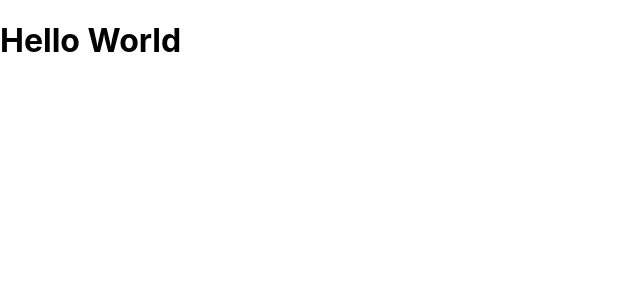
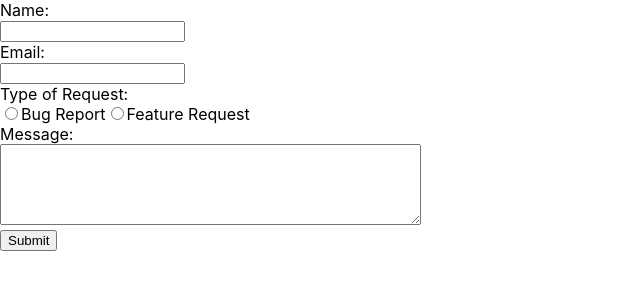
Before and after one commit to seventhaveinc/bug-tracker-frontend, a React (Create React App) app: page /new in a window 1280 px wide. Shown: the top 300 px of the page, without its empty margins (0-640 px from the left). Built offline with nearby package versions, Linux system fonts and the light colour scheme.

Commit message:
Finished axios post request for new forms. Also added regex to check for valid email

```diff
--- a/src/components/New.js
+++ b/src/components/New.js
@@ -5,14 +5,19 @@ function New(props) {
   const [state, setState] = useState({
     username: "",
     email: "",
-    requestType: "",
     message: ""
   });
 
+  const validateEmail = (email) => {
+    return /^[^\s@]+@[^\s@]+\.[^\s@]+$/.test(email)
+  }
+
   const handleSubmit = async (event) => {
     event.preventDefault();
+    if (state.username && state.email && state.message && state.requestType != "") {
+      if (validateEmail(state.email)) {
         try {
-      const response = await axios.post((process.env.REACT_APP_API_URL || 'http://localhost:3000') + '/bugs', {
+          const response = await axios.post((process.env.REACT_APP_API_URL || 'http://localhost:3001') + '/bugs', {
           username: state.username,
           email: state.email,
           requestType: state.requestType,
@@ -21,6 +26,12 @@ function New(props) {
         } catch (error) {
           console.error(error);
         };
+      } else {
+        console.log(`Invalid email address!`);
+      }
+    } else {
+      console.log(`you didn't fill in all the fields lol`);
+    }
   };
 
   const handleInput = (event) => {
@@ -29,7 +40,27 @@ function New(props) {
 
   return (
     <div>
-      <h1>Hello World</h1>
+
+      <form>
+
+        <label htmlFor="username">Name:</label><br/>
+        <input type="text" id="uname" name="username" onChange={handleInput} /><br/>
+
+        <label htmlFor="email">Email:</label><br/>
+        <input type="email" id="email" name="email" onChange={handleInput} /><br/>
+
+        <label htmlFor="requestType">Type of Request:</label><br/>
+        <input type="radio" id="bug" name="requestType" value="bugReport" onChange={handleInput} />
+        <label htmlFor="bug">Bug Report</label>
+        <input type="radio" id="feature" name="requestType" value="featureRequest" onChange={handleInput} />
+        <label htmlFor="feature">Feature Request</label><br/>
+
+        <label htmlFor="message">Message:</label><br/>
+        <textarea id="message" name="message" rows="5" cols="50" onChange={handleInput} /><br/>
+
+        <input type="submit" onClick={handleSubmit} />
+
+      </form>
 
     </div>
   )
```
Lines whose indentation alone changed are shown as unchanged.
